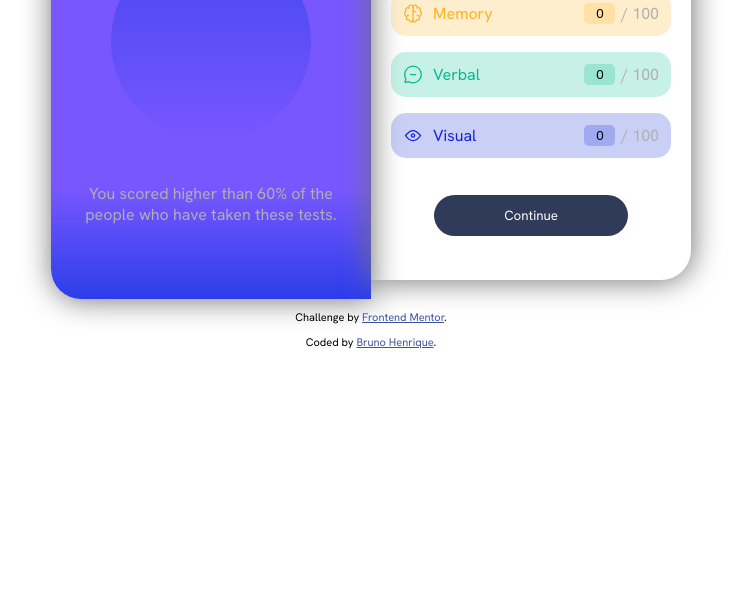
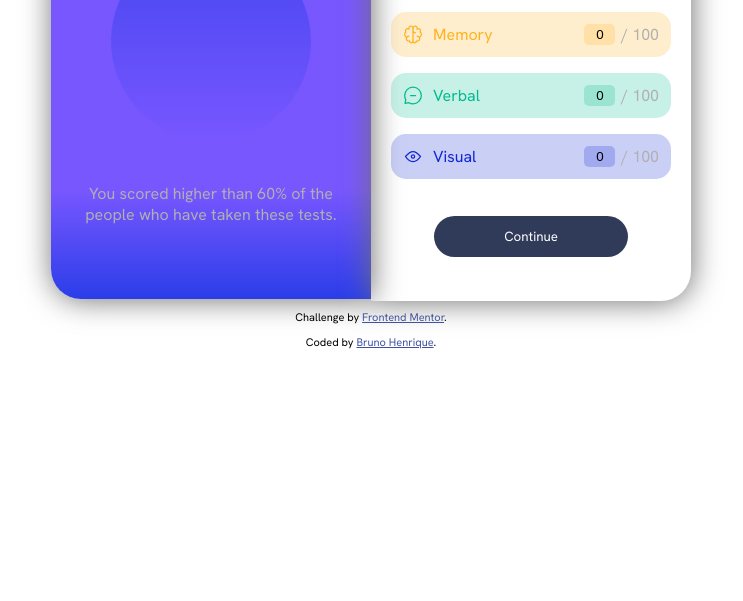
Before and after one commit to Brunozo2042/Summary, a plain HTML site: page index.html in a window 1280 px wide. Shown: the part 199-800 px from the top of the page, without its empty margins (269-1012 px from the left). Drawn offline with Linux system fonts and the light colour scheme.

Commit message:
página finalizada

```diff
--- a/style.css
+++ b/style.css
@@ -51,6 +51,7 @@ input[type="button"]:hover{
     border-radius: 0px 30px 30px 0px;
     box-shadow: 1px 1px 30px rgb(114, 114, 114);
     margin-left: -4px;
+    transform: translateY(21px);
 }
 
 .sumCat{
```
Also changed, not shown: 1 other file.
